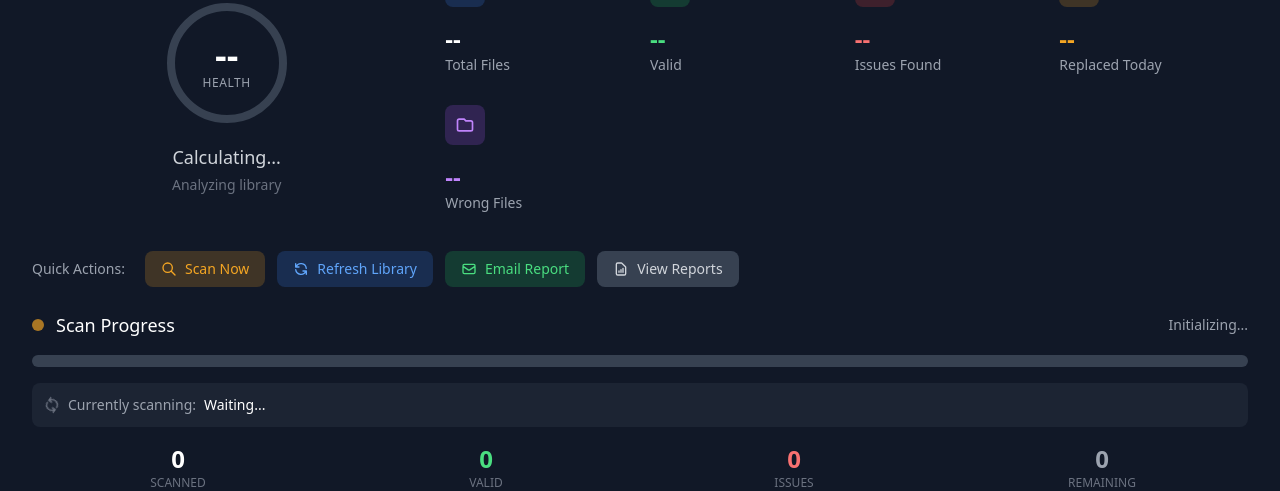
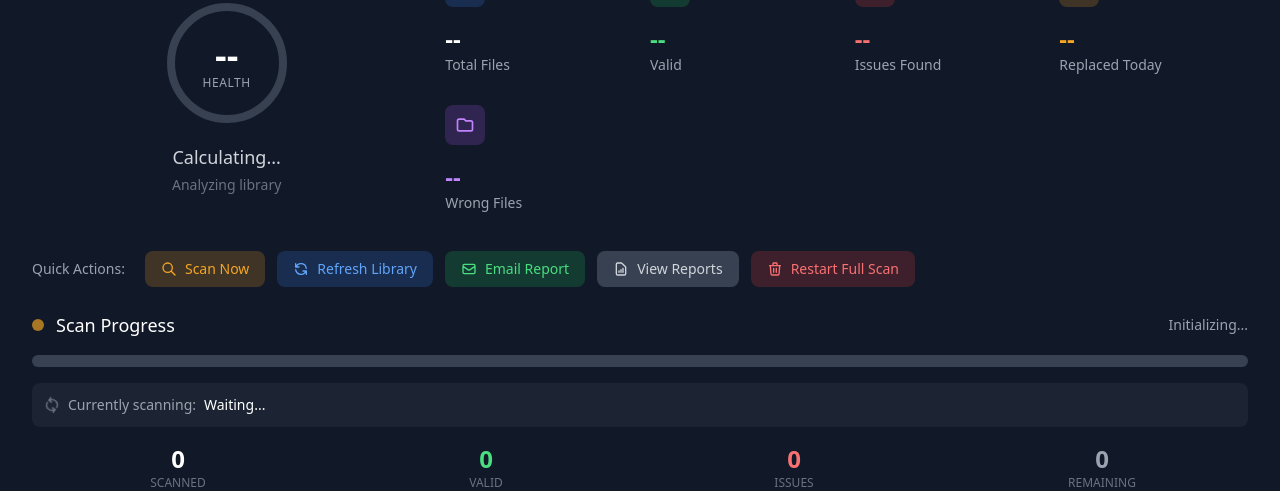
Before and after one commit to gnegelow-caylent/media-janitor, a Python web app: template src/media_janitor/templates/dashboard.html in a window 1280 px wide. Shown: the part 122-613 px from the top of the page. Run offline with Jinja, Linux system fonts and the light colour scheme; the template is opened without the code that fills it, so the values that code supplies are empty; some libraries are stand-ins or nearby versions.

Commit message:
Improve scanning speed and fix health score calculation
- Increase default files_per_hour from 100 to 300 for faster initial scans
- Remove unnecessary 1-second delay between file validations
- Fix health score calculation to use valid/(valid+invalid) instead of valid/scanned
  (replaced files are removed from scanned_files but still counted in invalid)
- Add "Restart Full Scan" button to dashboard for re-scanning entire library
- Update README with path mismatch detection documentation
- Document that path mismatches trigger replacement, not rename

Co-Authored-By: Claude Opus 4.5 <noreply@anthropic.com>

```diff
--- a/src/media_janitor/config.py
+++ b/src/media_janitor/config.py
@@ -54,7 +54,7 @@ class ScannerConfig(BaseModel):
     """Background scanner settings."""
 
     enabled: bool = True
-    files_per_hour: int = 100
+    files_per_hour: int = 300
     schedule: str | None = None
     # Mode: "continuous" = keep re-scanning forever, "watch_only" = scan once then only watch new imports
     mode: Literal["continuous", "watch_only"] = "watch_only"
--- a/src/media_janitor/janitor.py
+++ b/src/media_janitor/janitor.py
@@ -249,9 +249,6 @@ class Janitor:
             except Exception as e:
                 self.log.error("Error validating file", file=item.file_path, error=str(e))
 
-            # Small delay between files
-            await asyncio.sleep(1)
-
     async def refresh_tv_library(self):
         """Refresh TV library in background (slow operation)."""
         self.log.info("Starting scheduled TV library refresh")
--- a/src/media_janitor/templates/dashboard.html
+++ b/src/media_janitor/templates/dashboard.html
@@ -120,6 +120,12 @@
                 </svg>
                 View Reports
             </a>
+            <button onclick="restartScan()" class="inline-flex items-center px-4 py-2 rounded-lg bg-red-500/20 text-red-400 hover:bg-red-500/30 text-sm font-medium transition-all hover:scale-105">
+                <svg class="w-4 h-4 mr-2" fill="none" stroke="currentColor" viewBox="0 0 24 24">
+                    <path stroke-linecap="round" stroke-linejoin="round" stroke-width="2" d="M19 7l-.867 12.142A2 2 0 0116.138 21H7.862a2 2 0 01-1.995-1.858L5 7m5 4v6m4-6v6m1-10V4a1 1 0 00-1-1h-4a1 1 0 00-1 1v3M4 7h16"/>
+                </svg>
+                Restart Full Scan
+            </button>
         </div>
     </div>
 
@@ -355,8 +361,10 @@
     let instanceChart = null;
     let qualityCharts = {};
 
-    // Health score calculation
-    function calculateHealthScore(valid, invalid, total) {
+    // Health score calculation - uses valid/(valid+invalid) since replaced files
+    // are removed from scanned_files but still counted in invalid
+    function calculateHealthScore(valid, invalid) {
+        const total = valid + invalid;
         if (total === 0) return 100;
         return Math.round((valid / total) * 100);
     }
@@ -426,7 +434,7 @@
             const total = scanned + queue;
 
             // Update health score
-            const healthScore = calculateHealthScore(valid, invalid, scanned);
+            const healthScore = calculateHealthScore(valid, invalid);
             updateHealthDisplay(healthScore);
 
             // Update stat cards
@@ -763,6 +771,25 @@
         }
     }
 
+    async function restartScan() {
+        if (!confirm('This will clear all scan progress and start fresh. Are you sure?')) {
+            return;
+        }
+        try {
+            showToast('Clearing state and restarting scan...');
+            // Clear state first
+            await fetch('/state/clear', { method: 'POST' });
+            // Then refresh library to start fresh scan
+            const response = await fetch('/scan/refresh?source=all', { method: 'POST' });
+            const data = await response.json();
+            showToast(`Scan restarted! ${data.files_to_scan} files to scan`);
+            // Refresh the display
+            setTimeout(refreshAll, 1000);
+        } catch (e) {
+            showToast('Failed to restart scan', true);
+        }
+    }
+
     async function refreshAll() {
         await Promise.all([
             updateStatus(),
```
Also changed, not shown: config.example.yaml (+5 -4 lines), README.md.
